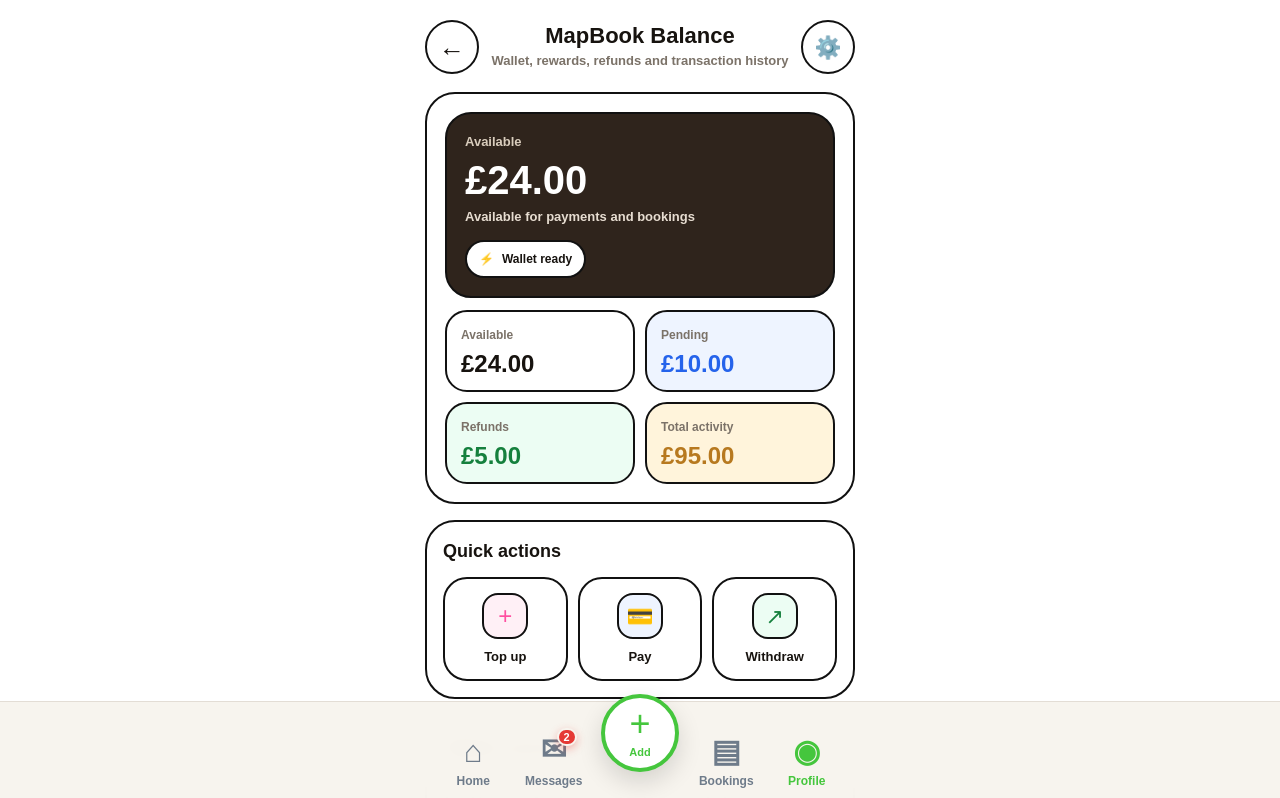
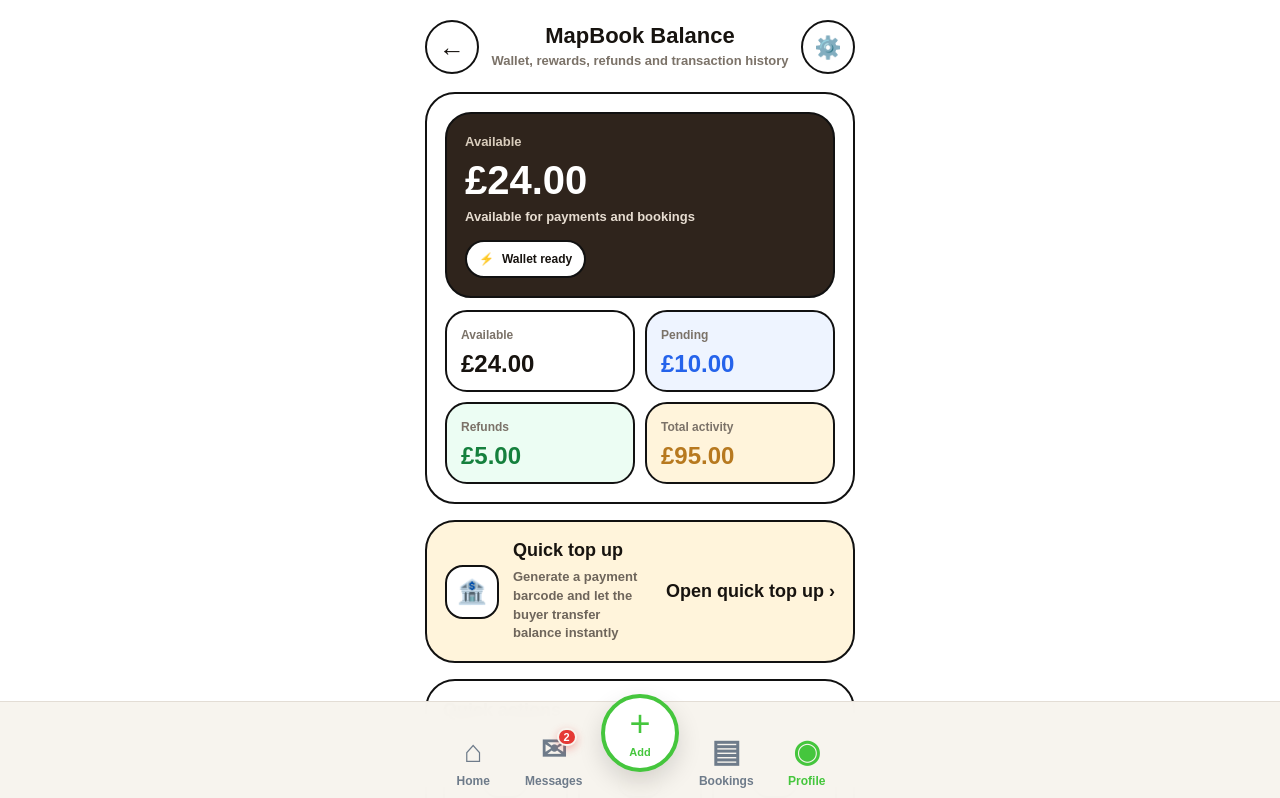
Before and after one commit to bellasalon4u-source/mapbookapp, a Next.js app: page /profile/balance in a window 1280 px wide. Shown: the top 798 px of the page. Built offline with nearby package versions, Linux system fonts and the light colour scheme.

Commit message:
feat(wallet): connect quick top up page from balance

```diff
--- a/app/profile/balance/page.tsx
+++ b/app/profile/balance/page.tsx
@@ -43,6 +43,9 @@
     protected: 'Protected',
     quickActions: 'Quick actions',
     balanceCardHint: 'Available for payments and bookings',
+    quickTopUpTitle: 'Quick top up',
+    quickTopUpSub: 'Generate a payment barcode and let the buyer transfer balance instantly',
+    openQuickTopUp: 'Open quick top up',
   },
   ES: {
     title: 'Saldo MapBook',
@@ -71,6 +74,9 @@
     protected: 'Protegido',
     quickActions: 'Acciones rápidas',
     balanceCardHint: 'Disponible para pagos y reservas',
+    quickTopUpTitle: 'Recarga rápida',
+    quickTopUpSub: 'Genera un código de pago y permite al comprador transferir saldo al instante',
+    openQuickTopUp: 'Abrir recarga rápida',
   },
   RU: {
     title: 'Баланс MapBook',
@@ -99,6 +105,9 @@
     protected: 'Защищено',
     quickActions: 'Быстрые действия',
     balanceCardHint: 'Доступно для оплат и бронирований',
+    quickTopUpTitle: 'Быстрое пополнение',
+    quickTopUpSub: 'Создайте платёжный код и дайте покупателю мгновенно перевести сумму на баланс',
+    openQuickTopUp: 'Открыть быстрое пополнение',
   },
   CZ: {
     title: 'Zůstatek MapBook',
@@ -127,6 +136,9 @@
     protected: 'Chráněno',
     quickActions: 'Rychlé akce',
     balanceCardHint: 'Dostupné pro platby a rezervace',
+    quickTopUpTitle: 'Rychlé dobití',
+    quickTopUpSub: 'Vytvořte platební kód a nechte kupujícího okamžitě převést částku na zůstatek',
+    openQuickTopUp: 'Otevřít rychlé dobití',
   },
   DE: {
     title: 'MapBook Guthaben',
@@ -155,6 +167,9 @@
     protected: 'Geschützt',
     quickActions: 'Schnellaktionen',
     balanceCardHint: 'Verfügbar für Zahlungen und Buchungen',
+    quickTopUpTitle: 'Schnell aufladen',
+    quickTopUpSub: 'Erstelle einen Zahlungscode und lasse den Käufer sofort Guthaben überweisen',
+    openQuickTopUp: 'Schnellaufladung öffnen',
   },
   PL: {
     title: 'Saldo MapBook',
@@ -183,6 +198,9 @@
     protected: 'Chronione',
     quickActions: 'Szybkie akcje',
     balanceCardHint: 'Dostępne do płatności i rezerwacji',
+    quickTopUpTitle: 'Szybkie doładowanie',
+    quickTopUpSub: 'Wygeneruj kod płatności i pozwól kupującemu natychmiast przelać środki na saldo',
+    openQuickTopUp: 'Otwórz szybkie doładowanie',
   },
 } as const;
 
@@ -520,6 +538,85 @@
         </section>
 
         <section style={{ marginTop: 16 }}>
+          <button
+            type="button"
+            onClick={() => router.push('/profile/top-up')}
+            style={{
+              width: '100%',
+              borderRadius: 30,
+              border: '2px solid #111111',
+              background: '#fff4db',
+              padding: 18,
+              textAlign: 'left',
+              cursor: 'pointer',
+            }}
+          >
+            <div
+              style={{
+                display: 'grid',
+                gridTemplateColumns: '54px 1fr auto',
+                gap: 14,
+                alignItems: 'center',
+              }}
+            >
+              <div
+                style={{
+                  width: 54,
+                  height: 54,
+                  borderRadius: 18,
+                  border: '2px solid #111111',
+                  background: '#ffffff',
+                  color: '#17130f',
+                  display: 'flex',
+                  alignItems: 'center',
+                  justifyContent: 'center',
+                  fontSize: 24,
+                  fontWeight: 900,
+                }}
+              >
+                🏦
+              </div>
+
+              <div>
+                <div
+                  style={{
+                    fontSize: 18,
+                    fontWeight: 900,
+                    color: '#17130f',
+                    lineHeight: 1.2,
+                  }}
+                >
+                  {text.quickTopUpTitle}
+                </div>
+
+                <div
+                  style={{
+                    marginTop: 6,
+                    fontSize: 13,
+                    lineHeight: 1.45,
+                    color: '#6e655b',
+                    fontWeight: 700,
+                  }}
+                >
+                  {text.quickTopUpSub}
+                </div>
+              </div>
+
+              <span
+                style={{
+                  fontSize: 18,
+                  fontWeight: 900,
+                  color: '#17130f',
+                  whiteSpace: 'nowrap',
+                }}
+              >
+                {text.openQuickTopUp} ›
+              </span>
+            </div>
+          </button>
+        </section>
+
+        <section style={{ marginTop: 16 }}>
           <div
             style={{
               borderRadius: 30,
@@ -548,6 +645,7 @@
             >
               <button
                 type="button"
+                onClick={() => router.push('/profile/top-up')}
                 style={{
                   border: '2px solid #111111',
                   borderRadius: 24,
```
